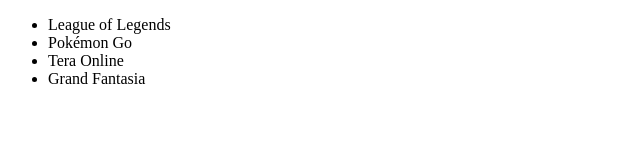
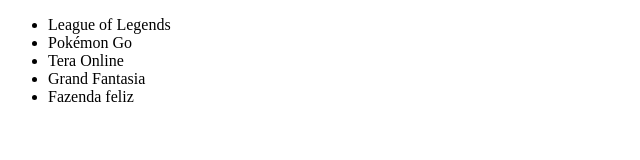
Before and after one commit to MimMarcelo/Alura-git, a website: page public_html/index.html in a window 1280 px wide. Shown: the whole page, without its empty margins (0-640 px from the left). Drawn offline with Linux system fonts and the light colour scheme.

Commit message:
5º jogo adicionado

```diff
--- a/public_html/index.html
+++ b/public_html/index.html
@@ -11,6 +11,7 @@
             <li>Pokémon Go</li>
             <li>Tera Online</li>
             <li>Grand Fantasia</li>
+            <li>Fazenda feliz</li>
         </ul>
     </body>
 </html>
```
